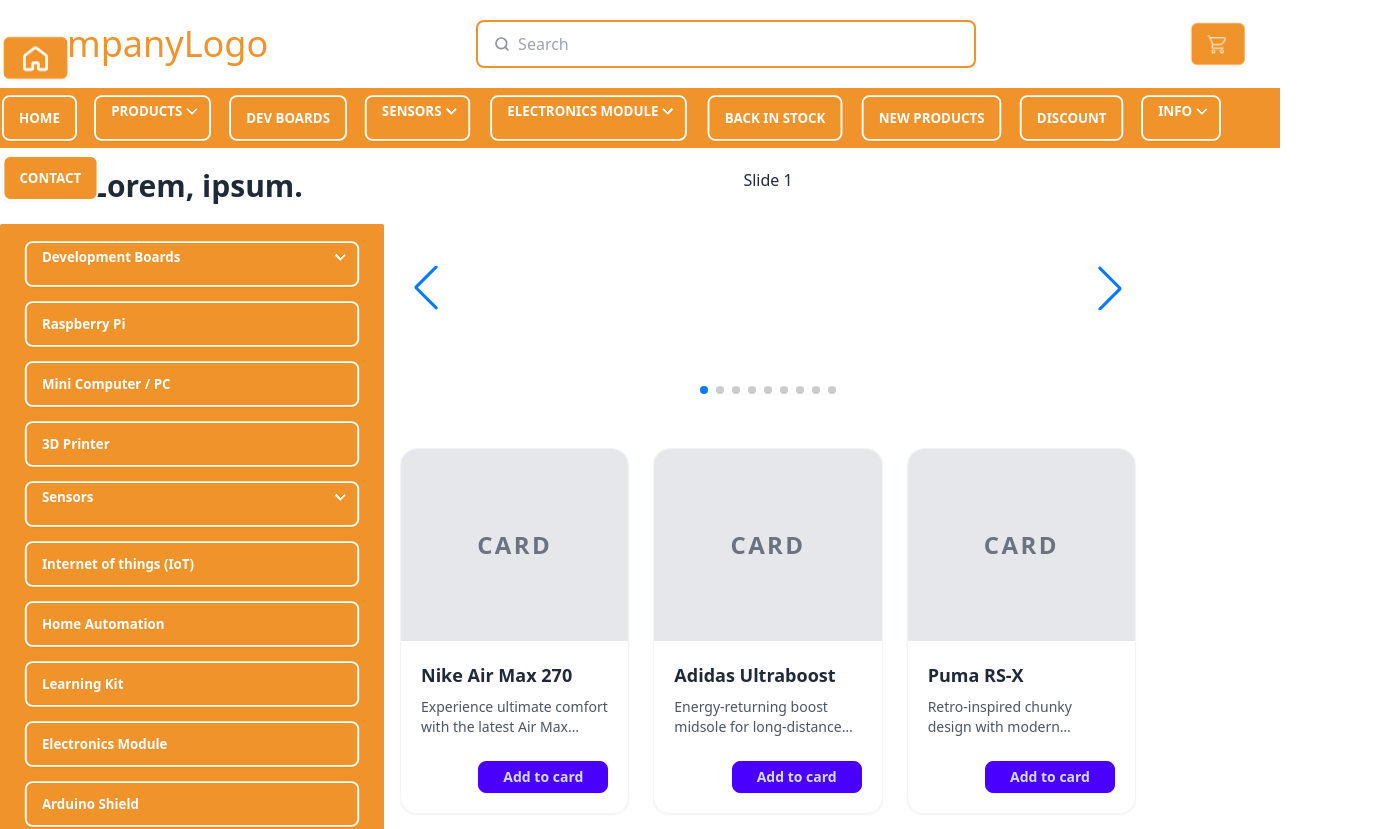
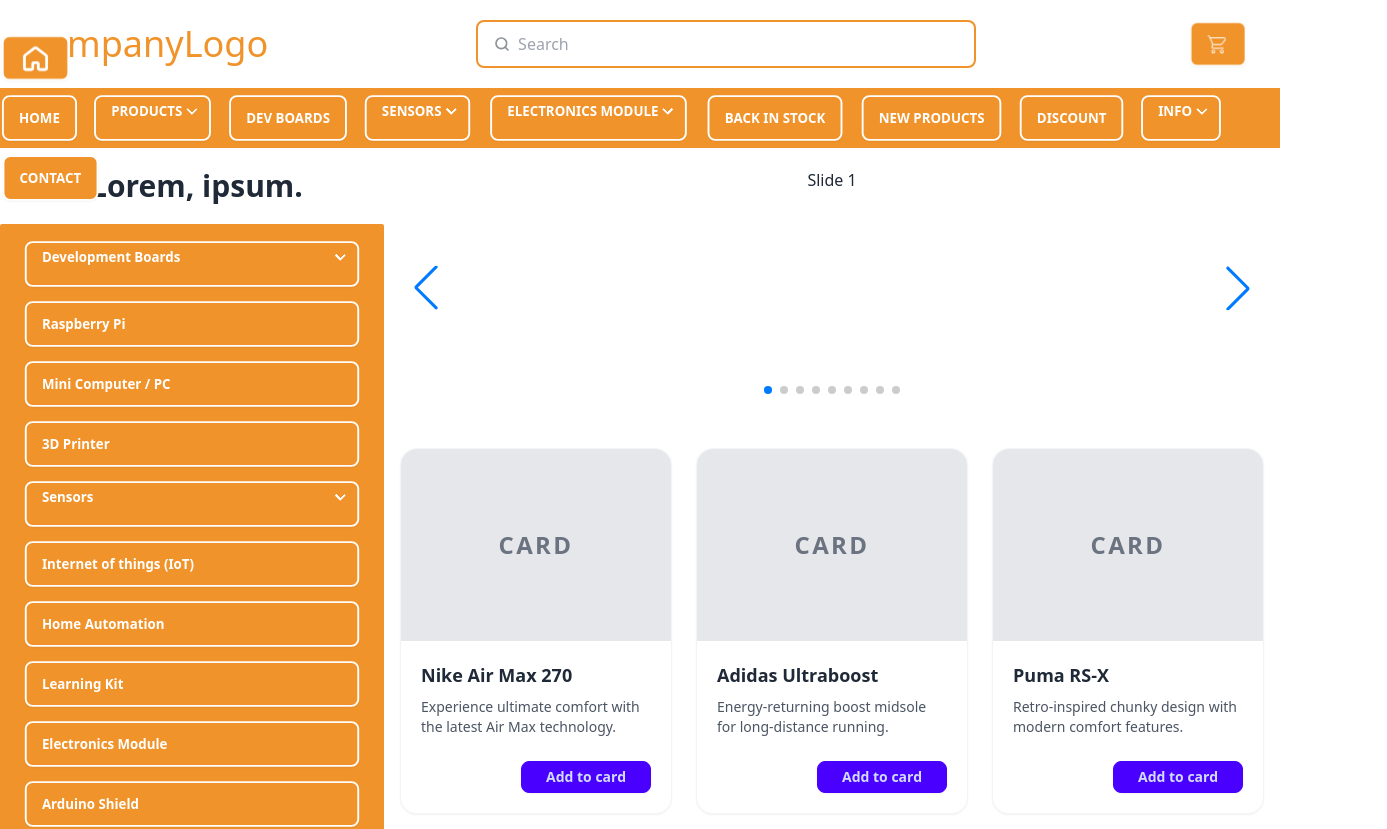
Before and after one commit to hossainmdhasan626-code/e-comark, a Next.js app: page / in a window 1280 px wide. Shown: the top 829 px of the page, 1387 px wide, since content can reach past the window. Built offline with nearby package versions, Linux system fonts and the light colour scheme.

Commit message:
Scroll-X issue fixed

```diff
--- a/src/app/(main)/layout.js
+++ b/src/app/(main)/layout.js
@@ -20,7 +20,7 @@
           {/* thisComponetSidbarWasRendarForTheMd/Lg/XlScreen */}
           <SidebarForUpperThanSm />
         </div>
-        <div className="md:w-[60%]">{children}</div>
+        <div className="md:w-[70%]">{children}</div>
       </div>
       {/* footer */}
       <FooterComponent/>
--- a/src/app/components/shared/header/NavbarSmOrMd.js
+++ b/src/app/components/shared/header/NavbarSmOrMd.js
@@ -4,7 +4,6 @@
 import Sidbar from "./Sidbar";
 
 const NavbarSmOrMd = () => {
-
   return (
     <div>
       {/* thisComponentRendardTheSearchBar */}
@@ -25,7 +24,7 @@
               <label
                 //   iCanCreatTheProfilePageAFullySeparatedPageOrShowThadOnTheSidbarLikeNow
                 htmlFor="my-drawer-5"
-                className="drawer-button btn bg-mainColor border-mainColor"
+                className="drawer-button btn bg-mainColor border-mainColor hover:bg-[#1a1a1a]"
               >
                 {/* rendarTheProfileLogo */}
                 <svg
--- a/src/app/components/shared/header/ShoppingCard.js
+++ b/src/app/components/shared/header/ShoppingCard.js
@@ -3,7 +3,7 @@
 const ShoppingCard = () => {
   return (
     <>
-      <div className="dropdown hidden md:block">
+      <div className="dropdown hidden md:block dropdown-end">
         <div
           tabIndex={0}
           role="button"
--- a/src/app/components/shared/navbar/Navbar.js
+++ b/src/app/components/shared/navbar/Navbar.js
@@ -98,7 +98,7 @@
           </div>
 
           {/* Nav Items */}
-          <ul className="menu menu-horizontal gap-3 p-0 flex-wrap">
+          <ul className="menu menu-horizontal gap-3 p-0 flex-wrap max-w-full">
             {NavbarAndSidbarSmItems.map((item) => {
               return item?.children ? (
                 <li key={item?.id}>
--- a/src/app/globals.css
+++ b/src/app/globals.css
@@ -1,6 +1,13 @@
 @tailwind base;
 @tailwind components;
 @tailwind utilities;
+
+
+* {
+  margin: 0;
+  padding: 0;
+  box-sizing: border-box;
+}
 
 body {
   margin: 0;
```
